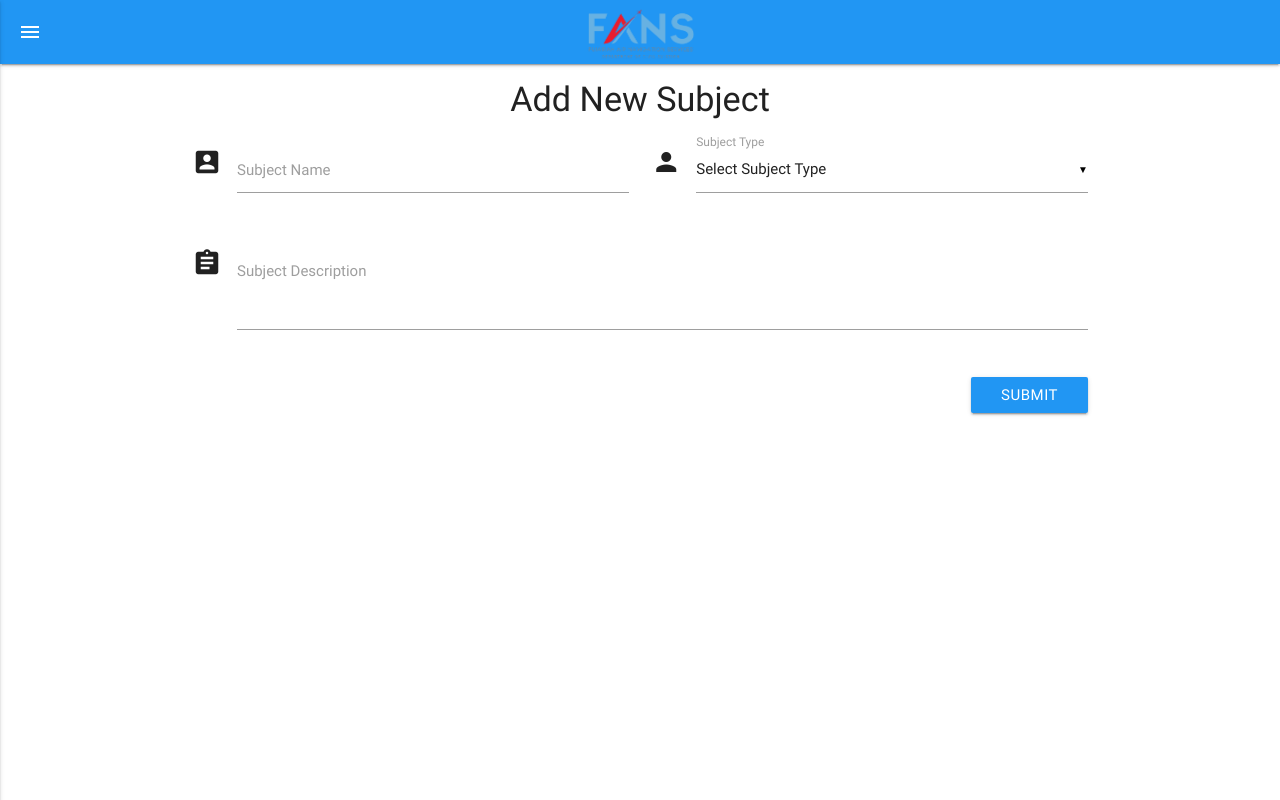
After one commit to henokali1/fans-webportal, a Django app: page /training_center/subjects/new in a window 1280 px wide. The commit adds this page. Run offline with Django 3.2, Linux system fonts and the light colour scheme.

Commit message:
Subjects CRUD Starter.

```diff
--- a/templates/cns_base.html
+++ b/templates/cns_base.html
@@ -161,6 +161,7 @@
                                 <a href="/training_center/head_of_training">H.Training</a>
                                 <a href="/training_center/create_class">Add New Class</a>
                                 <a href="/training_center/all_classes">All Classes</a>
+                                <a href="/training_center/subjects/new">New Subject</a>
                             </li>
                                 {% endif %}
                         <li>
--- a/training_center/admin.py
+++ b/training_center/admin.py
@@ -4,4 +4,4 @@ from .models import *
 admin.site.register(EnrollTrainee)
 admin.site.register(Course)
 admin.site.register(ClassName)
-admin.site.register(SubjectName)
+admin.site.register(Subject)
--- a/training_center/models.py
+++ b/training_center/models.py
@@ -5,6 +5,7 @@ from django.db import models
 class Course(models.Model):
     course_details = models.CharField(max_length=250, default='')
     course_name = models.CharField(max_length=250, default='')
+    course_subjects = models.TextField()
 
     def __str__(self):
         return self.course_name + ' - ' + self.course_details
@@ -22,8 +23,10 @@ class ClassName(models.Model):
 
 
 # Subjects
-class SubjectName(models.Model):
+class Subject(models.Model):
     subject_name = models.CharField(max_length=250, default='')
+    subject_type = models.CharField(max_length=20, default='')
+    subject_discription = models.TextField()
 
 
 # Enroll New Trainee
--- a/training_center/templates/training_center/create_class.html
+++ b/training_center/templates/training_center/create_class.html
@@ -59,7 +59,6 @@
     function checkSelect(){
         course_name_val = $('#course_name option:selected').text()
         class_name_val = $('#class_name').val()
-        //alert(class_name_val)
         if (class_name_val == ''){
             Materialize.toast('Please Fill Course Name', 8000, 'rounded');
             return false
--- /dev/null
+++ b/training_center/templates/training_center/create_subject.html
@@ -0,0 +1,82 @@
+{% extends 'cns_base.html' %}
+{% load static %}
+{% block title %} Create New Subject {% endblock title %}
+
+{% block linktag %}
+<link rel="stylesheet" type="text/css" href="{% static "pages/css/mso.css" %}"> {% endblock linktag %}
+
+
+{% block content %}
+<div class="container">
+    <h4 class="center">Add New Subject</h4>
+    <form method="POST" action="">
+        {% csrf_token %}
+        <div class="row">
+                <!-- Subject Name -->
+                <div class="col s12 m6">
+                    <div class="input-field">
+                        <i class="material-icons prefix">account_box</i>
+                        <input id="subject_name" type="text" name="subject_name" required>
+                        <label for="subject_name">Subject Name</label>
+                    </div>
+                </div>
+
+            <!-- Subject Type -->
+            <div class="col m6 s12">
+                    <div class="input-field">
+                        <i class="material-icons prefix">person</i>
+                        <select name="subject_type">
+                            <option value="" disabled selected>Select Subject Type</option>
+                            <option value="theoretical">Theoretical</option>
+                            <option value="practical">practical</option>
+                        </select>
+                        <label>Subject Type</label>
+                    </div>
+                </div>
+        </div>
+        <div class="row">
+            <div class="col s12">
+                <!-- SUBJECT DESCRIPTION  -->
+                <div class="input-field">
+                        <i class="material-icons prefix">assignment</i>
+                        <textarea id="subject_discription" class="materialize-textarea" name="subject_discription" ></textarea>
+                        <label for="subject_discription">Subject Description</label>
+                    </div>
+            </div>
+        </div>
+        <div class="row">
+                <div class="col s12">
+                    <div>
+                        <input type="submit" value="Submit" class="btn right blue"  onclick="return checkSelect()">
+                    </div>
+                </div>
+            </div>
+    </form>
+</div>
+{% endblock content %}
+
+
+{% block script_tag %}
+<script src="{% static "pages/js/mso.js" %}" type="text/javascript"></script>
+{% if msg != '' %}
+<script>
+    Materialize.toast('{{ msg }}', 8000, 'rounded');
+</script>
+{% endif %}
+
+<script>
+    function checkSelect(){
+        course_name_val = $('#course_name option:selected').text()
+        class_name_val = $('#class_name').val()
+        if (class_name_val == ''){
+            Materialize.toast('Please Fill Course Name', 8000, 'rounded');
+            return false
+        }
+        if (course_name_val == 'Select Course'){
+            Materialize.toast('Please Select Course', 8000, 'rounded');
+            return false
+        }
+    }
+</script>
+
+{% endblock script_tag %}
--- a/training_center/templates/training_center/edit_class.html
+++ b/training_center/templates/training_center/edit_class.html
@@ -20,6 +20,7 @@
                     <label for="class_name">Class Name</label>
                 </div>
             </div>
+
 
             <div class="input-field col s12 m6">
                 <select name="courses" multiple>
--- a/training_center/templates/training_center/trainer.html
+++ b/training_center/templates/training_center/trainer.html
@@ -15,8 +15,8 @@
                 <i class="material-icons prefix">library_books</i>
                 <select name="course_details" id="course_name">
                     <option value="" disabled selected>Select Course</option>
-                            {% for key, value in courses.items %}
-                            <option value="{{key}}">{{key}} - {{value}}</option>
+                    {% for i in clases %}
+                    <option value="{{ i.class_name }}">{{ i.class_name }}</option>
                     {% endfor %}
                 </select>
                 <label>Course</label>
--- a/training_center/urls.py
+++ b/training_center/urls.py
@@ -18,4 +18,5 @@ urlpatterns = [
     path('create_class/', views.create_class, name='create_class.html'),
     path('all_classes/', views.all_classes, name='classes.html'),
     path('class/<int:pk>/edit', views.edit_class, name='edit_class.html'),
+    path('subjects/new', views.create_subject, name='create_subject.html'),
 ]
--- a/training_center/views.py
+++ b/training_center/views.py
@@ -465,8 +465,9 @@ def take_attendance(request, course):
 # Trainer View
 def trainer(request):
     args = {
-        'courses': helper.get_all_courses(Course.objects.all()),
+        'clases': ClassName.objects.all(),
     }
+
     return render(request, 'training_center/trainer.html', args)
 
 # Head of training base view
@@ -485,9 +486,7 @@ def create_class(request):
         new_class.class_name = request.POST['class_name']
         new_class.courses = request.POST['course_name']
         # Commit to DB
-        new_class.save(request.POST['class_name'], )
-
-        print(request.POST['class_name'], request.POST['course_name'])
+        new_class.save()
 
         args['msg'] = request.POST['class_name'] + ' Added Successfully'
         return render(request, 'training_center/create_class.html', args)
@@ -510,11 +509,16 @@ def edit_class(request, pk):
             courses = ', '.join(request.POST.getlist('courses'))
         )
     else:
-        args = {
-            'classe': ClassName.objects.all().filter(pk=pk)[0]
-        }
+        args = {'classe': ClassName.objects.all().filter(pk=pk)[0]}
         classe = args['classe']
+        return render(request, 'training_center/edit_class.html', args)
 
-
-        print(classe)
-        return render(request, 'training_center/edit_class.html', args)
+# Create New Subject
+def create_subject(request):
+    if request.method == 'POST':
+        print(request.POST['subject_name'], request.POST['subject_type'], request.POST['subject_discription'])
+        args = {}
+        return render(request, 'training_center/create_subject.html', args)
+    else:
+        args = {}
+        return render(request, 'training_center/create_subject.html', args)
```
Also changed, not shown: training_center/migrations/0016_course_course_subjects.py (added), training_center/migrations/0017_auto_20190129_1613.py (added). Lines whose indentation alone changed are shown as unchanged.
